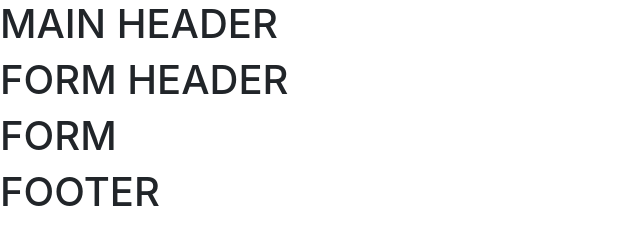
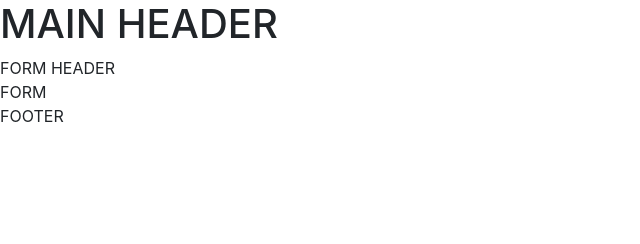
Before and after one commit to bellom/MintPage-Clone, a plain HTML site: page index.html in a window 1280 px wide. Shown: the whole page, without its empty margins (0-640 px from the left). Drawn offline with nearby package versions, Linux system fonts and the light colour scheme.

```diff
--- a/index.html
+++ b/index.html
@@ -23,18 +23,18 @@
 
 
     <section>
-        <h1>FORM HEADER</h1>
+        <h1></h1>FORM HEADER
     </section>
 
 
-    <section>
-        <h1>FORM</h1>
-    </section>
+    <section>FORM</section>
 
 
-    <section>
-        <h1>FOOTER</h1>
-    </section>
+    <section>FOOTER</section>
+
+
+
+
 
 
   </body>
```
Also changed, not shown: 1 other file.
